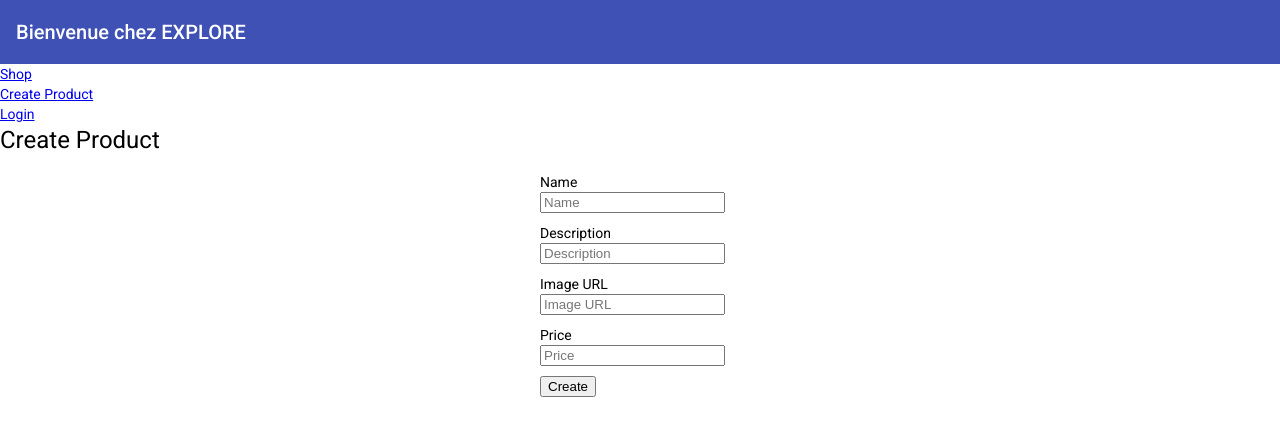
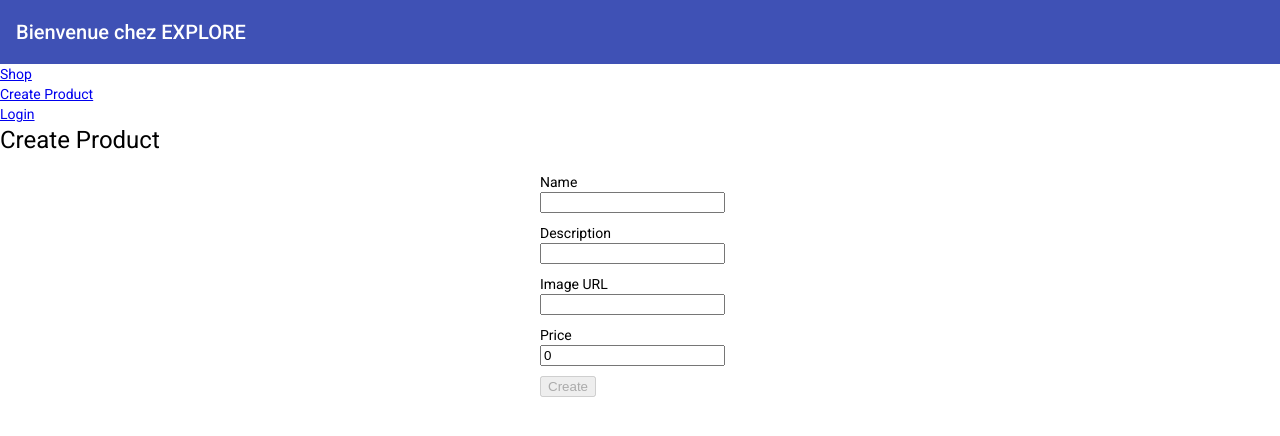
Before and after one commit to romsinge/formationexplore, an Angular app: page /product-create in a window 1280 px wide. Shown: the top 436 px of the page. Built offline with nearby package versions, Linux system fonts and the light colour scheme.

Commit message:
reactive form

```diff
--- a/src/app/app.module.ts
+++ b/src/app/app.module.ts
@@ -1,5 +1,5 @@
 import { NgModule } from '@angular/core';
-import { FormsModule } from '@angular/forms';
+import { FormsModule, ReactiveFormsModule } from '@angular/forms';
 import { BrowserModule } from '@angular/platform-browser';
 
 import { AppComponent } from './app.component';
@@ -32,6 +32,7 @@ import { LoginComponent } from './components/login/login.component';
   imports: [
     BrowserModule,
     FormsModule,
+    ReactiveFormsModule,
     BrowserAnimationsModule,
     MaterialComponentsModule,
     AppRoutingModule,
--- a/src/app/components/product-create/product-create.component.html
+++ b/src/app/components/product-create/product-create.component.html
@@ -1,22 +1,28 @@
 <h1>Create Product</h1>
 
-<form>
+<form [formGroup]="productDataForm" (submit)="handleSubmit()">
   <label>
     Name
-    <input type="text" placeholder="Name" />
+    <input type="text" formControlName="name" />
+    {{
+      productDataForm.controls["name"].touched &&
+      productDataForm.controls["name"].hasError("required")
+        ? "Ce champ est requis"
+        : ""
+    }}
   </label>
   <label>
     Description
-    <input type="text" placeholder="Description" />
+    <input type="text" formControlName="description" />
   </label>
   <label>
     Image URL
-    <input type="text" placeholder="Image URL" />
+    <input type="text" formControlName="image" />
   </label>
   <label>
     Price
-    <input type="number" placeholder="Price" />
+    <input type="number" formControlName="price" />
   </label>
 
-  <button type="submit">Create</button>
+  <button type="submit" [disabled]="productDataForm.invalid">Create</button>
 </form>
--- a/src/app/components/product-create/product-create.component.scss
+++ b/src/app/components/product-create/product-create.component.scss
@@ -6,6 +6,10 @@
     label {
       display: block;
       margin: 10px 0;
+
+      input.ng-invalid.ng-touched {
+        border: solid 2px red;
+      }
     }
   }
 }
--- a/src/app/components/product-create/product-create.component.ts
+++ b/src/app/components/product-create/product-create.component.ts
@@ -1,15 +1,61 @@
 import { Component, OnInit } from '@angular/core';
+import {
+  AbstractControl,
+  FormControl,
+  FormGroup,
+  ValidationErrors,
+  Validators,
+} from '@angular/forms';
+import { map, Observable } from 'rxjs';
+import { ProductData } from 'src/app/models/product-data.interface';
+import { ProductService } from 'src/app/services/product.service';
 
 @Component({
   selector: 'explore-product-create',
   templateUrl: './product-create.component.html',
-  styleUrls: ['./product-create.component.scss']
+  styleUrls: ['./product-create.component.scss'],
 })
 export class ProductCreateComponent implements OnInit {
+  productDataForm: FormGroup = new FormGroup({
+    name: new FormControl(
+      '',
+      [Validators.required],
+      [this.isNameAvailable.bind(this)]
+    ),
+    description: new FormControl('', [Validators.required]),
+    image: new FormControl('', [Validators.required, this.imageExtension]),
+    price: new FormControl(0, [Validators.required, Validators.min(1)]),
+  });
 
-  constructor() { }
+  constructor(private productService: ProductService) {}
 
-  ngOnInit(): void {
+  ngOnInit(): void {}
+
+  handleSubmit() {
+    console.log(this.productDataForm);
   }
 
+  imageExtension(control: AbstractControl): ValidationErrors | null {
+    return new RegExp(/^.+\.jpg$/gi).test(control.value)
+      ? null
+      : {
+          imageExtension: true,
+        };
+  }
+
+  // Creer un validateur asynchrone
+  // qui verifie si aucun autre article n'a le meme name
+  isNameAvailable(
+    control: AbstractControl
+  ): Observable<ValidationErrors | null> {
+    return this.productService.productDatas.pipe(
+      map((productDatas) => {
+        return productDatas.some((product) => product.name === control.value)
+          ? {
+              nameNotAvailable: true,
+            }
+          : null;
+      })
+    );
+  }
 }
```
